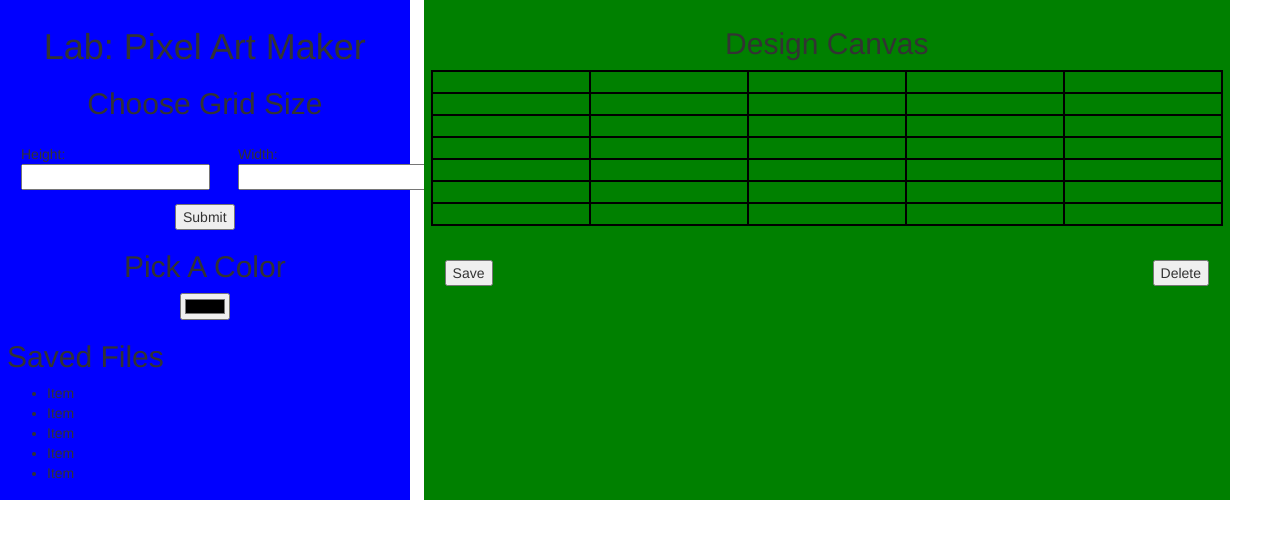
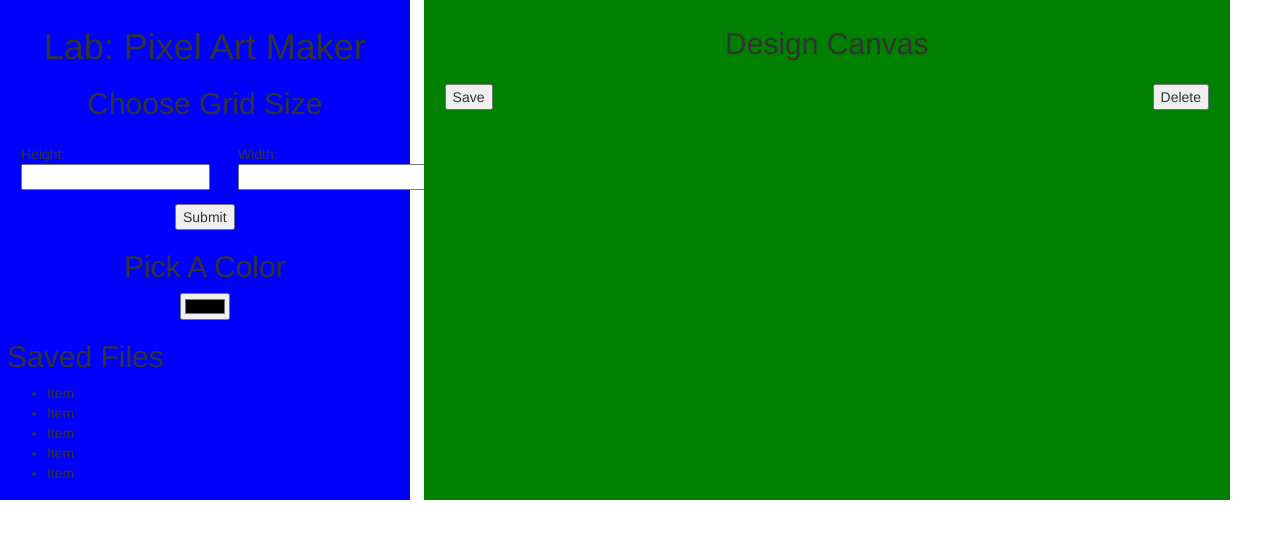
Before and after one commit to colossalboss/pixel-art-maker-ReactJS-, a React (Create React App) app: page / in a window 1280 px wide. Shown: the top 538 px of the page. Built offline with nearby package versions, Linux system fonts and the light colour scheme.

Commit message:
Increase functionality

```diff
--- a/src/App.css
+++ b/src/App.css
@@ -57,3 +57,10 @@
 .content {
   display: flex;
 }
+
+td, tr {
+  border-collapse: collapse;
+  border: 1px solid #000;
+  width: 40px;
+  height: 40px;
+}
--- a/src/Content.js
+++ b/src/Content.js
@@ -29,13 +29,37 @@ class Content extends React.Component {
         }
     }
 
+    createGrid = (e) => {
+        e.preventDefault();
+        let {height, width, color} = this.state;
+        let table = document.getElementById('here');
+
+        for (let i = 1; i < height; i++) {
+            let tr = document.createElement('tr');
+            tr.classList.add('row')
+            let td = document.createElement('td');
+            table.appendChild(tr);
+            for (let j = 1; j < width; j++) {
+                // document.getElementsByClassName('row').appendChild(td);
+                let rows = document.getElementsByClassName('row');
+                [].forEach.call(rows, (row) => {
+                    row.appendChild(td);
+                })
+            }
+        }
+    }
+
     render() {
         let {height, width, color} = this.state;
         console.log(color);
         return (
             <div className="content">
-                <SideBar onChange={this.inputValues}/>
-                <DesignCanvas />
+                <SideBar
+                onChange={this.inputValues}
+                onClick={this.createGrid} />
+                <DesignCanvas
+                height={height}
+                width={width} />
             </div>
         )
     }
--- a/src/DesignCanvas.js
+++ b/src/DesignCanvas.js
@@ -1,72 +1,16 @@
 import React from 'react';
 
-class DesignCanvas extends React.Component {
-    constructor(props) {
-        super(props)
-
-        this.state = {
-            height: null,
-            width: null,
-        }
-    }
-
-    render () {
+const DesignCanvas = ({height, width}) => {
     return (
         <div className="design">
             <div>
                 <h2 className="center-text">Design Canvas</h2>
             </div>
             <div>
-                    <table className="table">
-                        <tr>
-                            <td></td>
-                            <td></td>
-                            <td>&nbsp;</td>
-                            <td>&nbsp;</td>
-                            <td>&nbsp;</td>
-                        </tr>
-                        <tr>
-                            <td>&nbsp;</td>
-                            <td>&nbsp;</td>
-                            <td>&nbsp;</td>
-                            <td>&nbsp;</td>
-                            <td>&nbsp;</td>
-                        </tr>
-                        <tr>
-                            <td>&nbsp;</td>
-                            <td>&nbsp;</td>
-                            <td>&nbsp;</td>
-                            <td>&nbsp;</td>
-                            <td>&nbsp;</td>
-                        </tr>
-                        <tr>
-                            <td>&nbsp;</td>
-                            <td>&nbsp;</td>
-                            <td>&nbsp;</td>
-                            <td>&nbsp;</td>
-                            <td>&nbsp;</td>
-                        </tr>
-                        <tr>
-                            <td>&nbsp;</td>
-                            <td>&nbsp;</td>
-                            <td>&nbsp;</td>
-                            <td>&nbsp;</td>
-                            <td>&nbsp;</td>
-                        </tr>
-                        <tr>
-                            <td>&nbsp;</td>
-                            <td>&nbsp;</td>
-                            <td>&nbsp;</td>
-                            <td>&nbsp;</td>
-                            <td>&nbsp;</td>
-                        </tr>
-                        <tr>
-                            <td>&nbsp;</td>
-                            <td>&nbsp;</td>
-                            <td>&nbsp;</td>
-                            <td>&nbsp;</td>
-                            <td>&nbsp;</td>
-                        </tr>
+                <table>
+                    <tbody id="here">
+
+                    </tbody>
                 </table>
             </div>
             <div className="btn-area">
@@ -80,6 +24,5 @@ class DesignCanvas extends React.Component {
         </div>
     )
 }
-}
 
 export default DesignCanvas;
--- a/src/SideBar.js
+++ b/src/SideBar.js
@@ -1,6 +1,6 @@
 import React from 'react';
 
-const SideBar = ({onChange}) => {
+const SideBar = ({onChange, onClick}) => {
     return (
         <div className="side">
             <div className="header">
@@ -20,7 +20,7 @@ const SideBar = ({onChange}) => {
                         </div>
                     </div>
                     <div className="center-text">
-                        <input type="submit" id="submit" />
+                        <input type="submit" id="submit" onClick={onClick} />
                     </div>
                 </form>
                 <div className="center-text">
```
Lines whose indentation alone changed are shown as unchanged.
